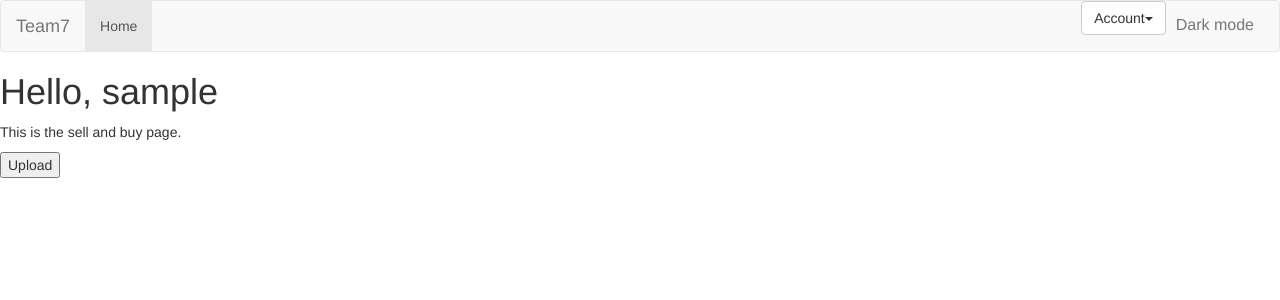
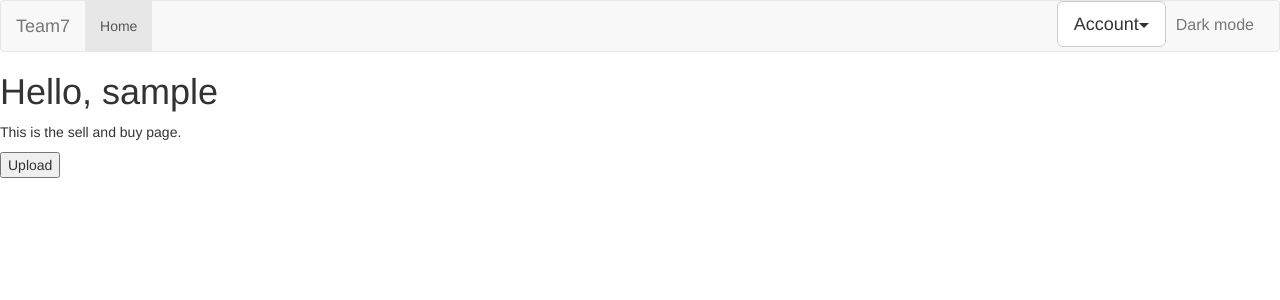
Before and after one commit to seafu47/CMPE131_final-project, a Flask app: page / in a window 1280 px wide. Shown: the top 300 px of the page. Run offline with Flask 2, Linux system fonts and the light colour scheme; the visitor is signed in with stand-in values (Sample User, id 1); data comes from the database, SQL or seed files in the repository; some libraries are stand-ins or nearby versions.

Commit message:
updated fixed the button format, look better now

```diff
--- a/teamproject/app/templates/navbar.html
+++ b/teamproject/app/templates/navbar.html
@@ -27,8 +27,8 @@
             <a href="{{ url_for('register') }}">Register</a>
           </li>
         {% else %}
-          <li class="dropdown">
-            <button class="btn btn-default dropdown-toggle" type="button" id="dropdownMenu1"
+          <li class="btn-group">
+            <button class="btn btn-default btn-lg dropdown-toggle" type="button" id="dropdownMenu1"
                     data-toggle="dropdown" aria-haspopup="true" aria-expanded="true" >Account<span class="caret"></span>
             </button>
             <ul class="dropdown-menu" aria-label="dropdownMenu1">
```
